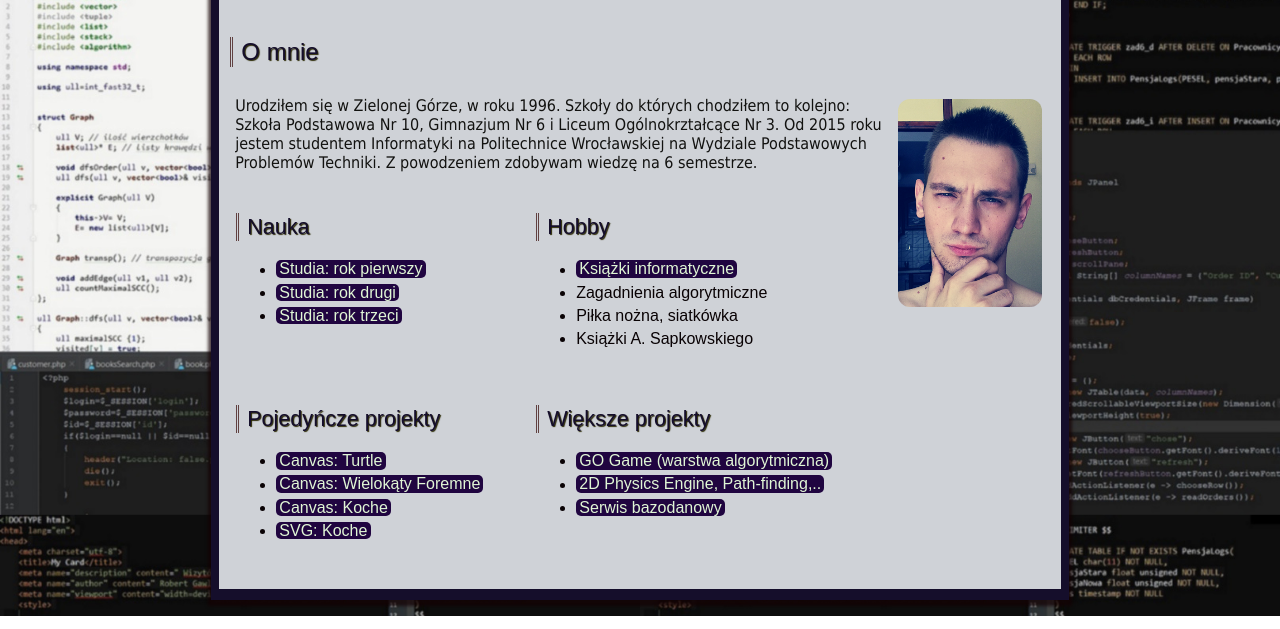
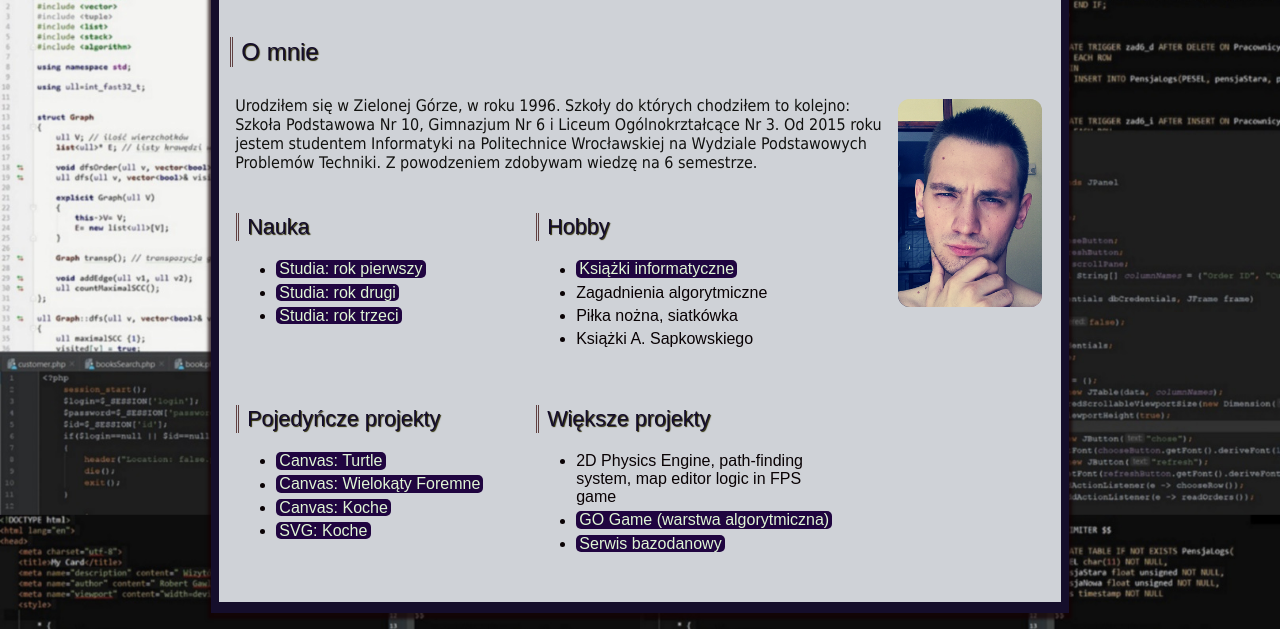
Before and after one commit to Handerix/site, a plain HTML site: page index.html in a window 1280 px wide. Shown: the part 233-862 px from the top of the page. Drawn offline with Linux system fonts and the light colour scheme.

Commit message:
Pum rum kum

```diff
--- a/index.html
+++ b/index.html
@@ -120,8 +120,8 @@
                     <article class="colRight">
                         <h2 class="tabHeader">Większe projekty</h2>
                         <ul>
+							<li>2D Physics Engine, path-finding system, map editor logic in FPS game </li>
                             <li><a href="https://github.com/PWRRGMP2017/go">GO Game (warstwa algorytmiczna)</a></li>
-                            <li><a href="https://github.com/n1t4chi/SuperShooter">2D Physics Engine, Path-finding,..</a></li>
                             <li><a href="https://github.com/Handerix/DBProject">Serwis bazodanowy</a></li>
                         </ul>
                     </article>
```
